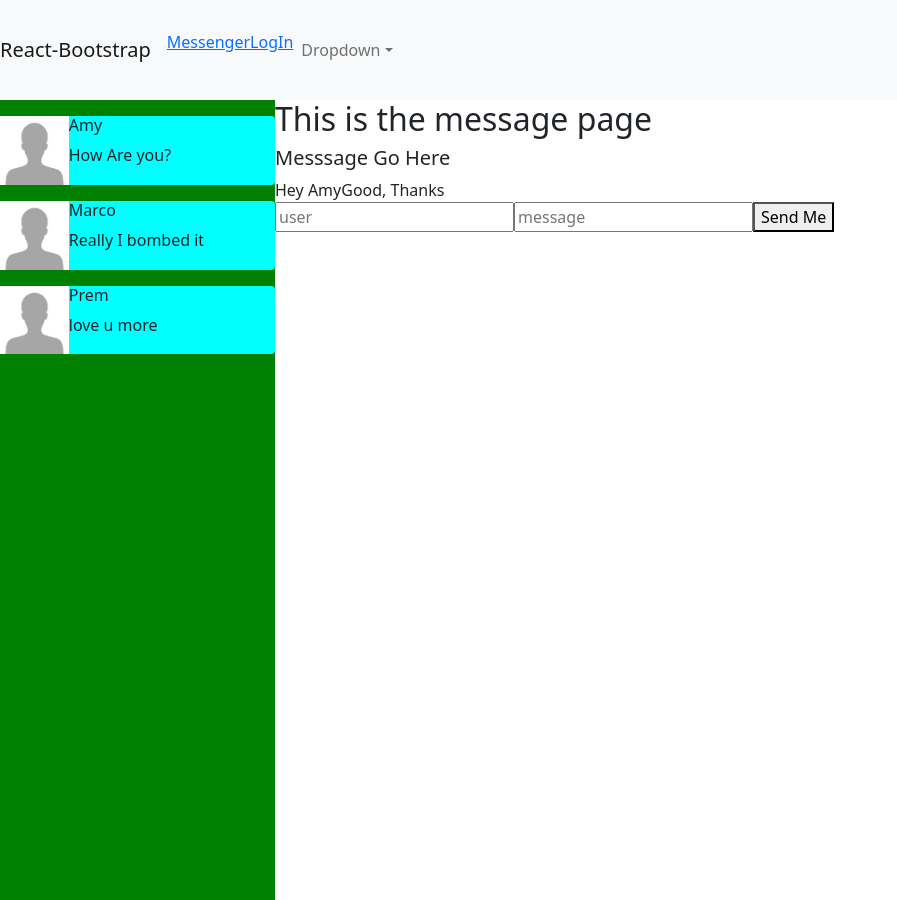
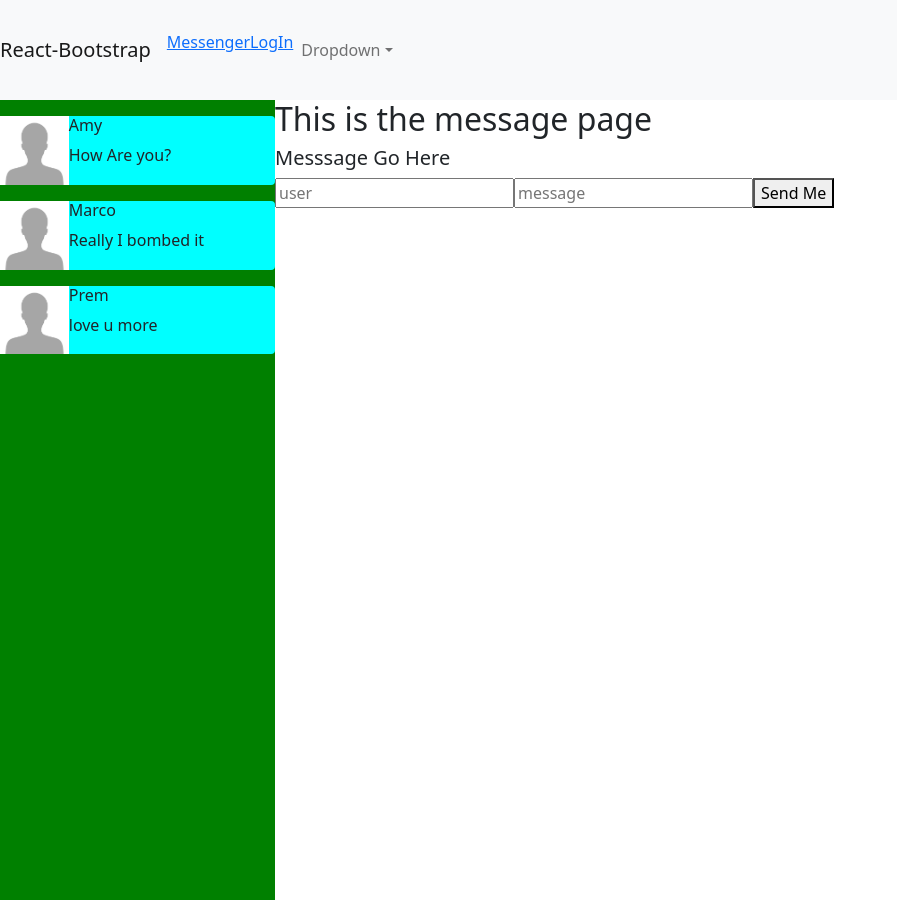
Before and after one commit to SethY8s/Facebook-Clone, a React (Create React App) app: page /message in a window 1280 px wide. Shown: the whole page, without its empty margins (0-897 px from the left). Built offline with nearby package versions, Linux system fonts and the light colour scheme; no server answers.

Commit message:
message page now reaciving currentFriend State

```diff
--- a/src/comp/message/Message.tsx
+++ b/src/comp/message/Message.tsx
@@ -1,4 +1,4 @@
-import React, { useState, useEffect } from 'react';
+import React from 'react';
 
 import { connect } from 'react-redux';
 
@@ -11,56 +11,18 @@ interface friendsType {
 
 type friendProps = {
   // friends: any[];
-  friends: friendsType[];
+  currentFriend: friendsType;
 };
 
-const Message: React.FunctionComponent<friendProps> = ({ friends }) => {
-  // const [messages, setMessages] = useState<any[]>([]);
-
-  // type TFriend = { [key: string]: string[] };
-
-  // type TUserData = {
-  //   friends: TFriend;
-  // };
-
-  // const userData: TUserData = {
-  //   friends: {
-  //     sarah: ['hey', "what's up?"],
-  //     blake: ['can I have your homework?', 'hello'],
-  //     man: ['can I have your homework?', 'hello'],
-  //     dan: ['can I have your homework?', 'helfe'],
-  //   },
-  // };
-
-  // useEffect(() => {
-  //   let array = [];
-
-  //   for (let friend in userData.friends) {
-  //     // console.log(userData.friends[friend]);
-  //     const arr = userData.friends[friend];
-  //     array.push(arr);
-  //   }
-
-  //   setMessages([...messages, array]);
-  // }, []);
-
-  // for (let friend in userData.friends) {
-  //   // console.log(userData.friends[friend]);
-  //   const arr = userData.friends[friend]
-
-  // }
-
-  // as keyof typeof userData.friends
-
+const Message: React.FunctionComponent<friendProps> = ({ currentFriend }) => {
   return (
     <div>
       <h5>Messsage Go Here</h5>
-      {friends[0].myMessage}
+      {currentFriend.name}
     </div>
   );
 };
 
-
 export default connect((state: any) => ({
-  friends: state.user.friends,
+  currentFriend: state.user.currentFriend,
 }))(Message);
```
